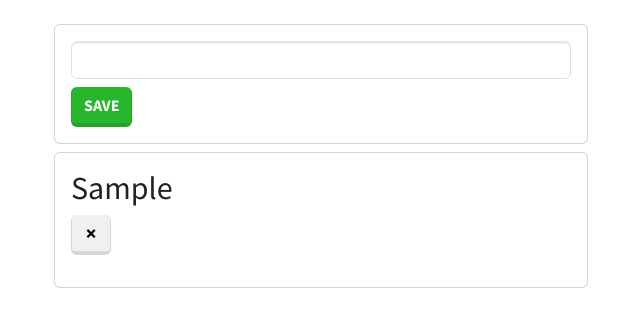
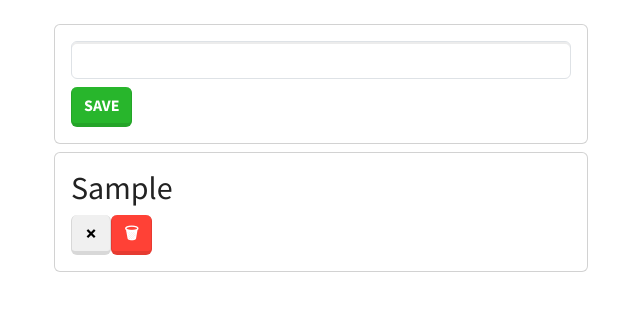
Before and after one commit to GonzaloDeCastro/ABM-TypeScript, a React (Create React App) app: page / in a window 1280 px wide. Both pictures are taken after typing "Sample" into the empty fields and a click on the button "SAVE". Shown: the top 326 px of the page, without its empty margins (319-959 px from the left). Built offline with nearby package versions, Linux system fonts and the light colour scheme.

Commit message:
function delete is added in tasks

```diff
--- a/src/App.tsx
+++ b/src/App.tsx
@@ -16,14 +16,21 @@
     setNewTask("");
   };
 
-  const addTask = (name: string) => {
+  const addTask = (name: string): void => {
     const newTasks: ITask[] = [...tasks, { name, done: false }];
     setTasks(newTasks);
   };
 
-  const toggleDoneTask = (i: number) => {
+  const toggleDoneTask = (i: number): void => {
     const newTasks: ITask[] = [...tasks];
     newTasks[i].done = !newTasks[i].done;
+    setTasks(newTasks);
+  };
+
+  const deleteTask = (i: number): void => {
+    /*     const newTasks: ITask[] = tasks.filter((t: ITask) => t[i] != i); */
+    const newTasks: ITask[] = [...tasks];
+    newTasks.splice(i, 1);
     setTasks(newTasks);
   };
 
@@ -58,8 +65,13 @@
                 >
                   {t.done ? "✓" : "✗"}
                 </button>
+                <button
+                  className="btn btn-danger"
+                  onClick={() => deleteTask(i)}
+                >
+                  🗑
+                </button>
               </div>
-              <p>{t.done}</p>
             </div>
           ))}
         </div>
```
